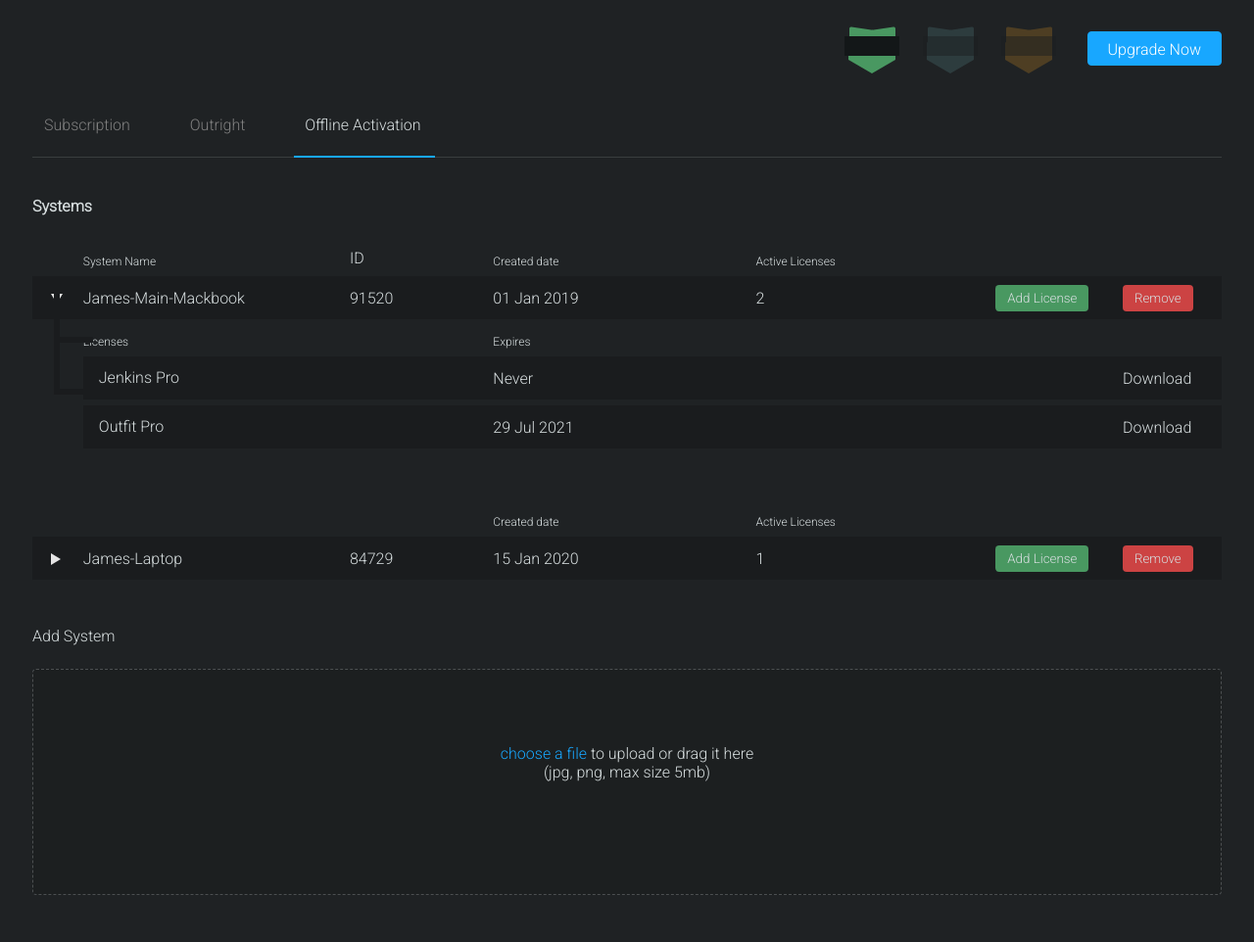
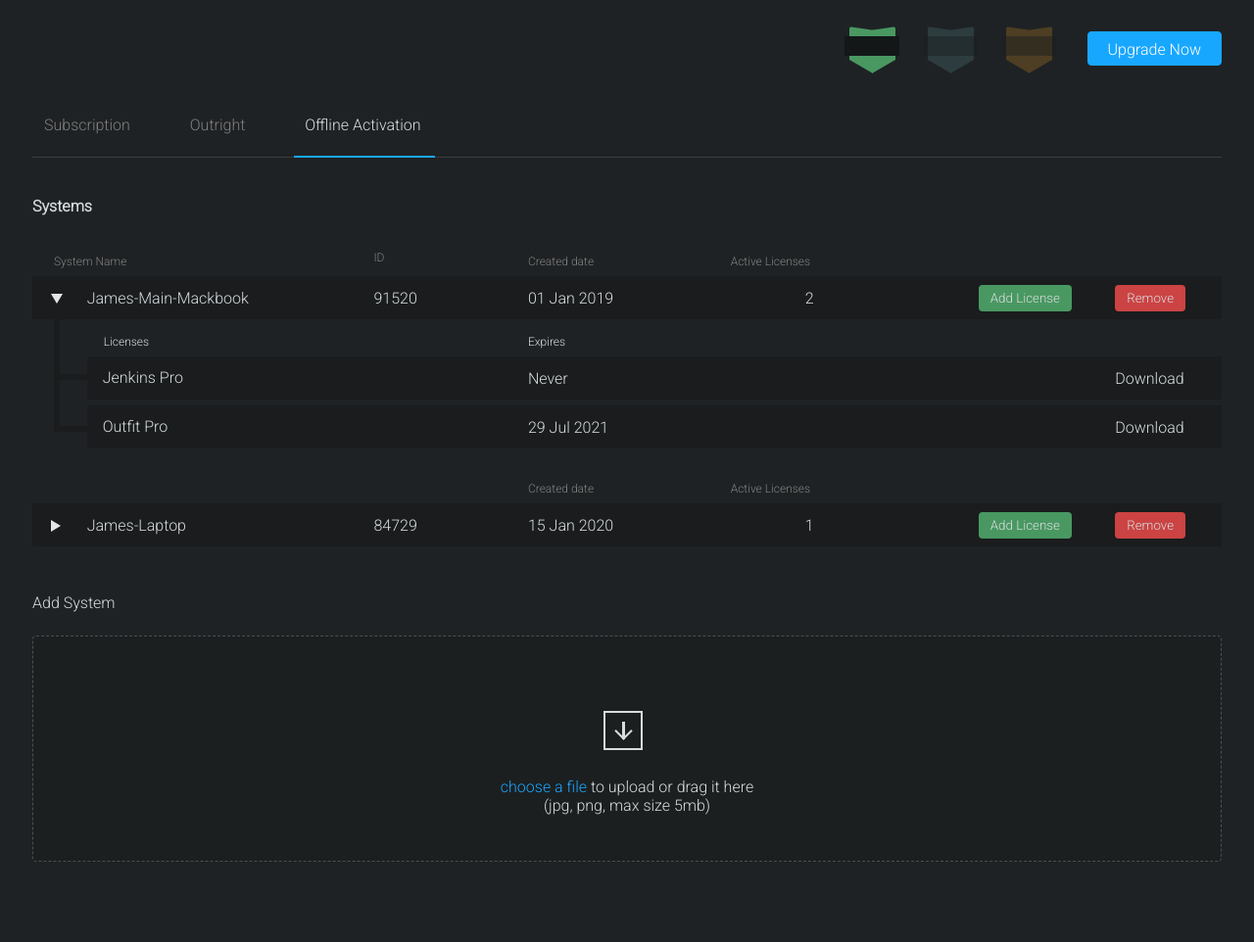
Before and after one commit to garoberberian/simply-internship-homeworks, a plain HTML site: page HW-5/index.html in a window 1280 px wide. Shown: the whole page at 98% size. After the commit the page ends 928 px from the top, so only its background shows below. Drawn offline with Linux system fonts and the light colour scheme; a script that the page names is missing.

Commit message:
Update style.css

```diff
--- a/HW-5/style.css
+++ b/HW-5/style.css
@@ -416,7 +416,7 @@ button {
   }
 
   .systems__connecting-lines {
-    top: 288px;
+    top: 326px;
     width: 6px;
     height: 115px;
     background-color: #1a1c1e;
@@ -492,7 +492,7 @@ button {
 
 .bottom-left-shp {
     position: absolute;
-    left: 0px;
+    left: 1px;
     transform: skew(0deg, 30deg);
  }
 
@@ -656,11 +656,6 @@ button {
   left: -5px;
 }
 
-tr {
-    overflow-x: scroll;
-    overflow-y: hidden;
-}
-
 table {
   width: 100%;
 }
@@ -756,8 +751,7 @@ table {
 
 .pad168 {
   font-size: 12px;
-  padding-top: 16px;
-  padding-bottom: 8px;
+  padding: 16px 0px 8px 0px
 }
 
 .space {
@@ -769,7 +763,7 @@ table {
 }
 
 .pad52 {
-  padding-top: 52px;
+  padding-top: 18px;
   background-color: #1F2224;
 }
 
@@ -785,3 +779,86 @@ table {
   background: #CC4343;
   border-radius: 4px;
 }
+
+
+.arrow-down-container {
+  display: block;
+  position: relative;
+  margin-left: 48%;
+  width: 40px;
+  height: 40px;
+  border: 2px solid #D6DDDE;
+}
+
+.line {
+  position: absolute;
+  width: 3px;
+  top: 8.67px;
+  height: 50%;
+  left: 17px;
+  background-color: #D6DDDE;
+}
+
+.arrrrr {
+    position: absolute;
+    top: 12px;
+    left: 12px;
+    width: 13px;
+    height: 13px;
+    border-right: 2px solid #D6DDDE;
+    border-bottom: 2px solid #D6DDDE;
+    transform: rotate(45deg);
+}
+
+.add-system__text {
+  padding-top: 28px;
+}
+
+.pad17 {
+  padding-left: 17px;
+}
+
+.table-hor-scroll {
+  overflow-x: auto;
+}
+
+.fs12 {
+  font-size: 12px;
+
+}
+
+.fs12 td {
+  color: gray;
+}
+
+.ta {
+  text-align: right;
+}
+
+@media screen and (min-width: 1065px) {
+  .ta {
+    text-align: left;
+  }
+
+  .systems__systems__connecting-lines__horizontal-line {
+    width: 42px;
+    height: 6px;
+    background-color: #1a1c1e;
+  }
+}
+@media screen and (max-width: 1065px) {
+  .ta {
+    text-align: left;
+  }
+
+  .systems__systems__connecting-lines__horizontal-line {
+    width: 42px;
+    height: 6px;
+    background-color: #1a1c1e;
+  }
+
+}
+.pa {
+  position: absolute;
+  left: 5px;
+}
```
